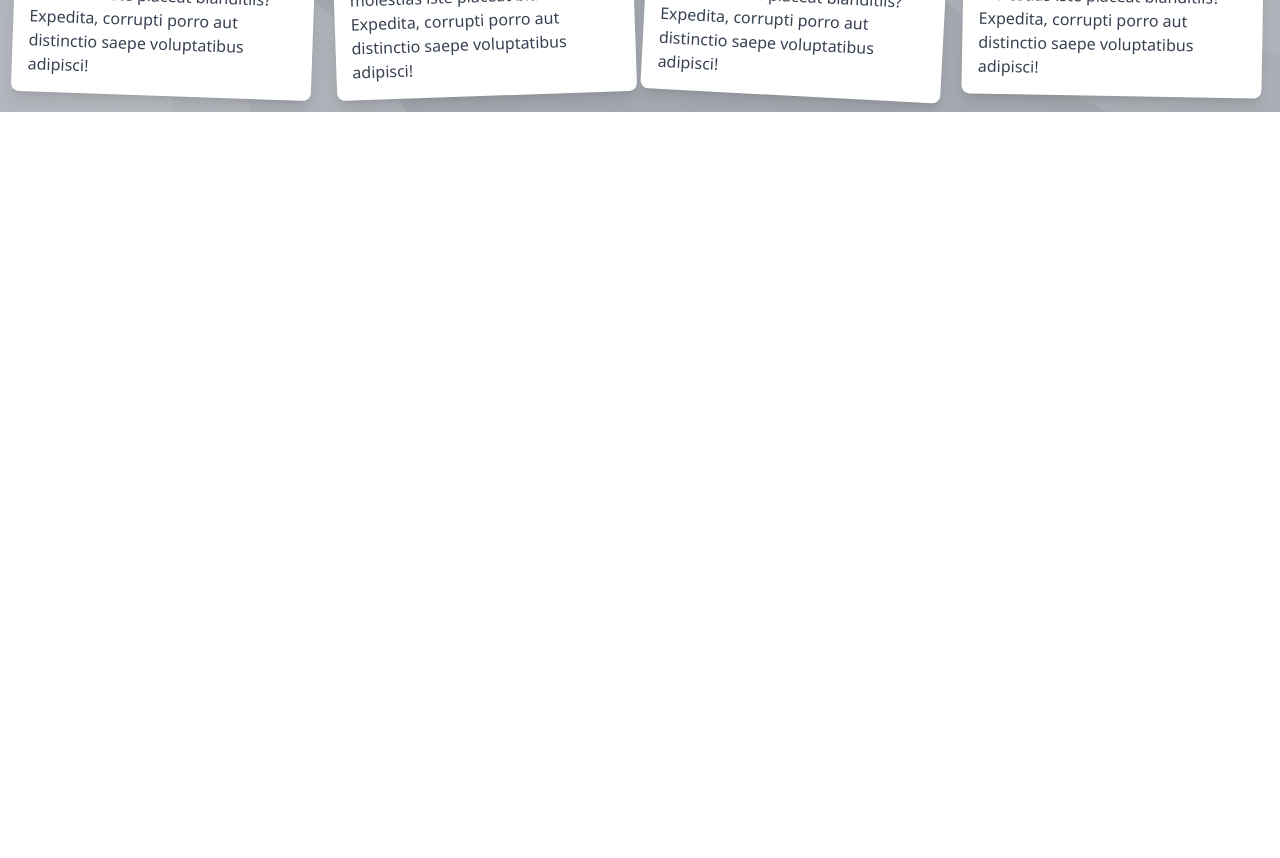
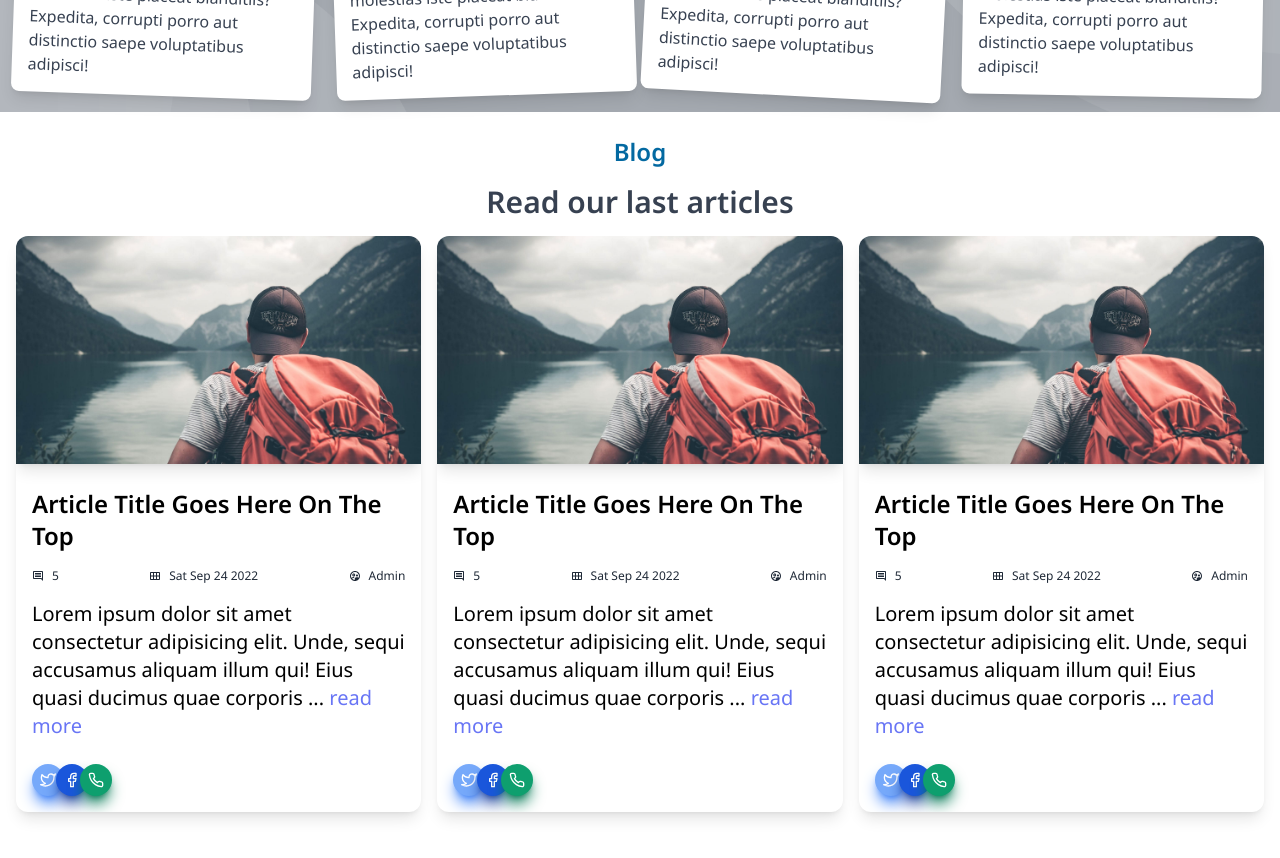
Before and after one commit to semet/nexy, a Next.js app: page / in a window 1280 px wide. Shown: the part 3040-3898 px from the top of the page. Before the commit the page ends 3152 px from the top, so only its background shows below. Built offline with nearby package versions, Linux system fonts and the light colour scheme.

Commit message:
add article section

```diff
--- a/pages/index.tsx
+++ b/pages/index.tsx
@@ -2,6 +2,7 @@ import type { NextPage } from "next";
 import Head from "next/head";
 import { Fragment } from "react";
 import AboutUsSection from "../components/home/AboutUsSection";
+import ArticleSection from "../components/home/ArticleSection";
 import FeatureSection from "../components/home/FeatureSection";
 import ServiceSection from "../components/home/ServiceSection";
 import TeamSection from "../components/home/TeamSection";
@@ -25,6 +26,8 @@ const Home: NextPage = () => {
 				<TeamSection />
 				{/* Testimonial */}
 				<TestimonialSection />
+				{/* Articles */}
+				<ArticleSection />
 			</Layout>
 		</Fragment>
 	);
```
